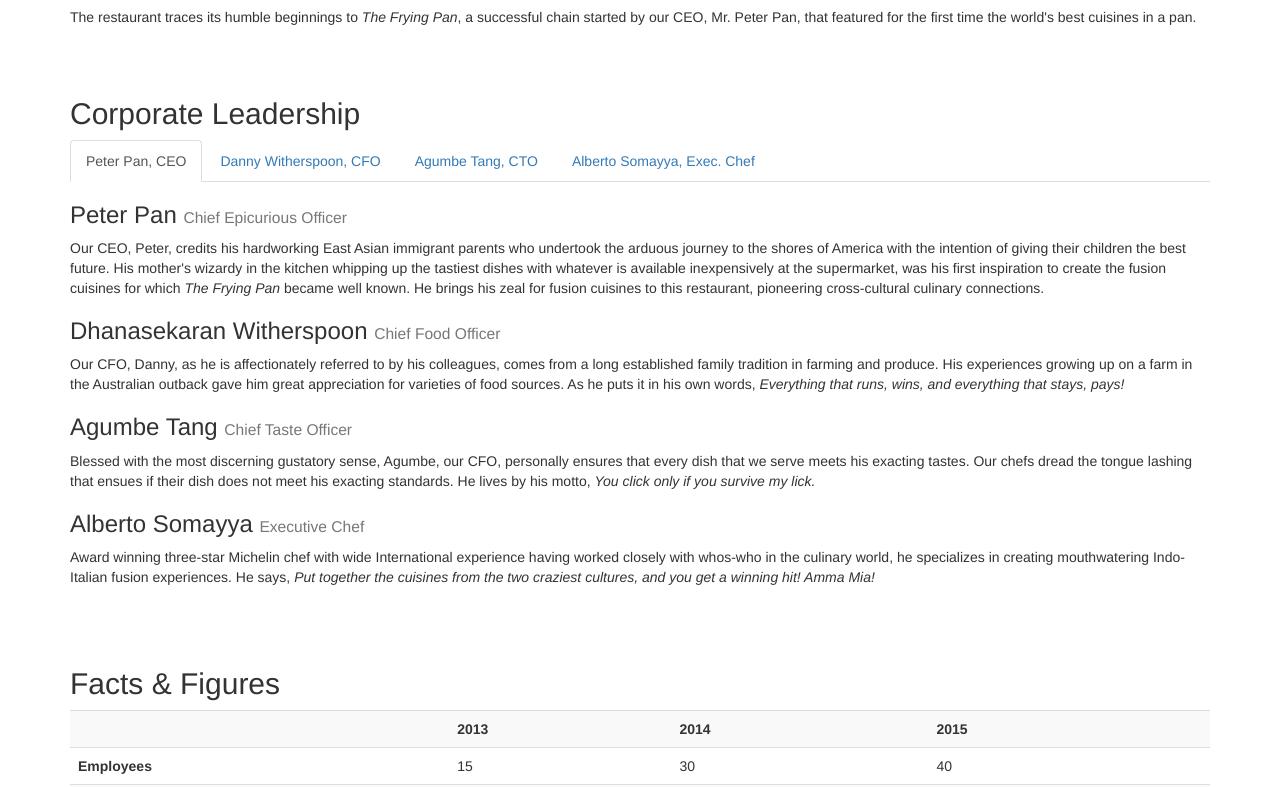
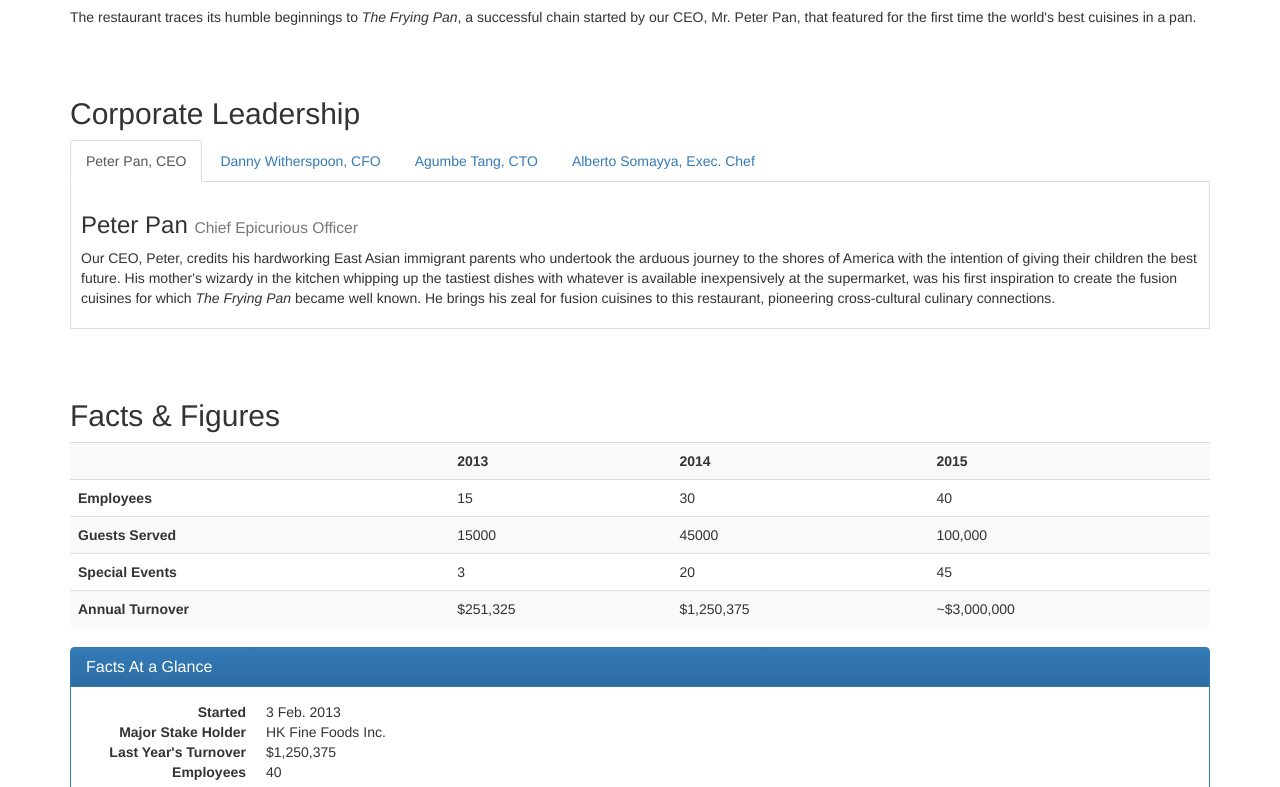
Before and after one commit to Rauk/web-frameworks-CR4, a plain HTML site: page aboutus.html in a window 1280 px wide. Shown: the part 639-1426 px from the top of the page. Drawn offline with nearby package versions, Linux system fonts and the light colour scheme.

Commit message:
Corrected nav-tabs issue

```diff
--- a/aboutus.html
+++ b/aboutus.html
@@ -118,15 +118,15 @@
                     <h3>Peter Pan <small>Chief Epicurious Officer</small></h3>
                     <p>Our CEO, Peter, credits his hardworking East Asian immigrant parents who undertook the arduous journey to the shores of America with the intention of giving their children the best future. His mother's wizardy in the kitchen whipping up the tastiest dishes with whatever is available inexpensively at the supermarket, was his first inspiration to create the fusion cuisines for which <em>The Frying Pan</em> became well known. He brings his zeal for fusion cuisines to this restaurant, pioneering cross-cultural culinary connections.</p>
                 </div>
-                <div role="tabpanel" class="tab-pane fade in active" id="danny">
+                <div role="tabpanel" class="tab-pane fade in" id="danny">
                     <h3>Dhanasekaran Witherspoon <small>Chief Food Officer</small></h3>
                     <p>Our CFO, Danny, as he is affectionately referred to by his colleagues, comes from a long established family tradition in farming and produce. His experiences growing up on a farm in the Australian outback gave him great appreciation for varieties of food sources. As he puts it in his own words, <em>Everything that runs, wins, and everything that stays, pays!</em></p>
                 </div>
-                <div role="tabpanel" class="tab-pane fade in active" id="agumbe">
+                <div role="tabpanel" class="tab-pane fade in" id="agumbe">
                     <h3>Agumbe Tang <small>Chief Taste Officer</small></h3>
                     <p>Blessed with the most discerning gustatory sense, Agumbe, our CFO, personally ensures that every dish that we serve meets his exacting tastes. Our chefs dread the tongue lashing that ensues if their dish does not meet his exacting standards. He lives by his motto, <em>You click only if you survive my lick.</em></p>
                 </div>
-                <div role="tabpanel" class="tab-pane fade in active" id="alberto">
+                <div role="tabpanel" class="tab-pane fade in" id="alberto">
                     <h3>Alberto Somayya <small>Executive Chef</small></h3>
                     <p>Award winning three-star Michelin chef with wide International experience having worked closely with whos-who in the culinary world, he specializes in creating mouthwatering Indo-Italian fusion experiences. He says, <em>Put together the cuisines from the two craziest cultures, and you get a winning hit! Amma Mia!</em></p>
                 </div>
--- a/css/mystyles.css
+++ b/css/mystyles.css
@@ -67,3 +67,9 @@ body{
     margin-left: 30%;
     margin-top: 100px;
 }
+.tab-content {
+    border-left: 1px solid #ddd;
+    border-right: 1px solid #ddd;
+    border-bottom: 1px solid #ddd;
+    padding: 10px;
+}
```
